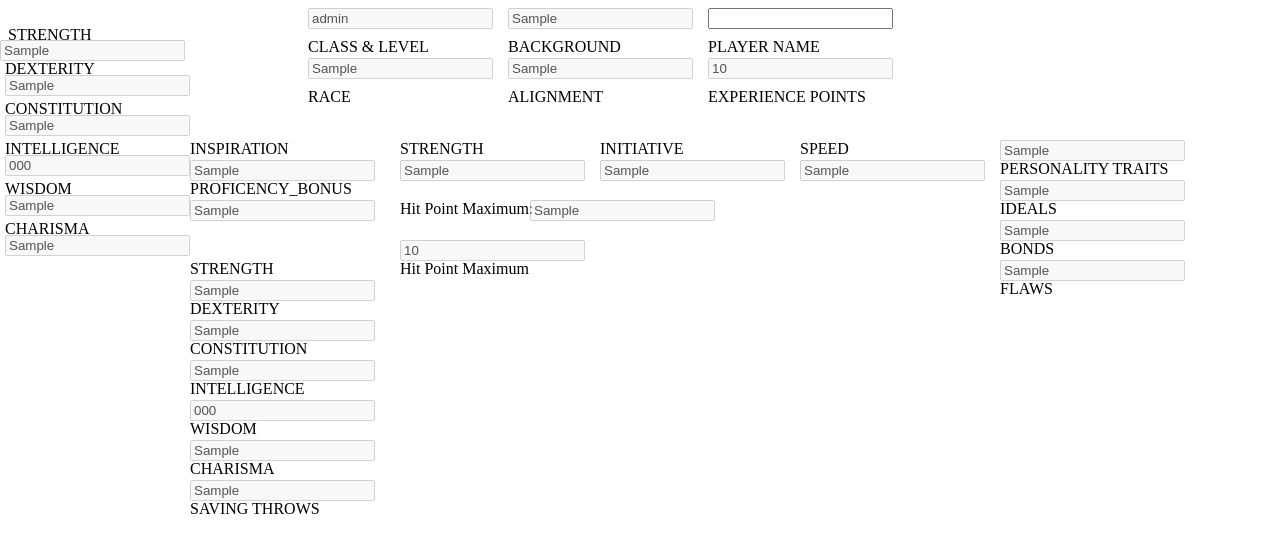
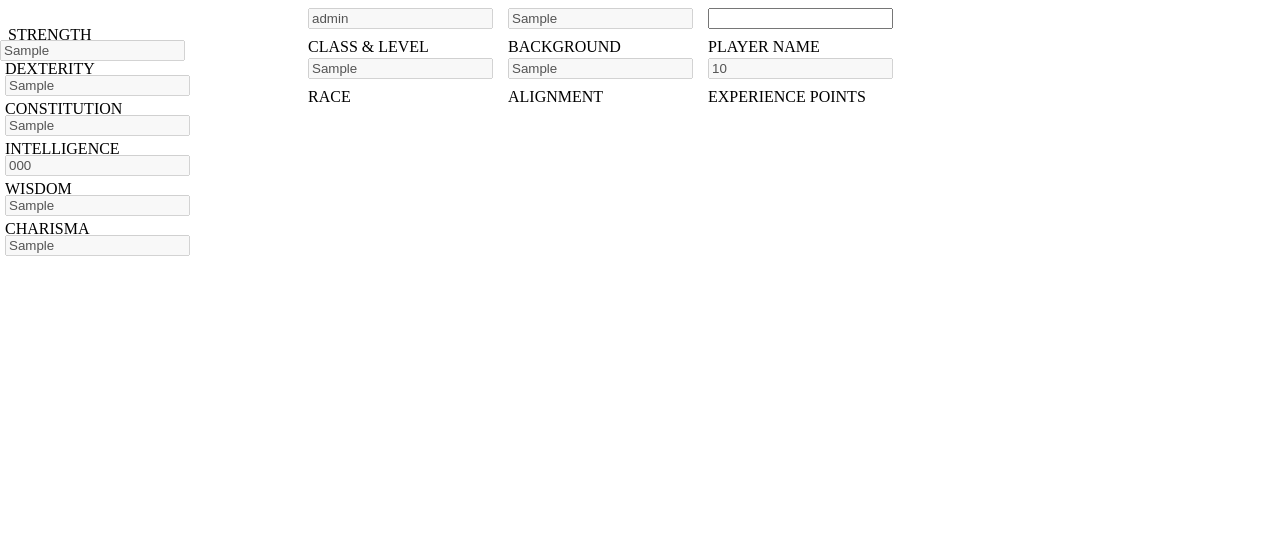
Before and after one commit to theshinymew/DnD-Random-Character-Generator, a Flask app: template templates/character.html in a window 1280 px wide. Shown: the top 538 px of the page. Run offline with Flask 2, Linux system fonts and the light colour scheme; the template is opened without the code that fills it: most values are stand-ins (such as "Sample title", 1, 10 or a date in 2020).

Commit message:
Got rid of some html tags due to formatting, not sure why certain ui is being cut off when rendered

```diff
--- a/templates/character.html
+++ b/templates/character.html
@@ -60,6 +60,7 @@
                 </div>
             </div>
         </br>
+    <!--
     <div class = "Inspiration window">
         <div class = "Inspiration">
                 <label style = "position: absolute; top: 140px; left: 190px">INSPIRATION</input>
@@ -101,7 +102,6 @@
                 </div>
                 <label style = "position: absolute; top: 500; left: 190px">SAVING THROWS</input>
         </div>
-    </br>
         <div class = "Armor Class">
             <div class = "Armor Class">
                 <label style = "position: absolute; top: 140px; left: 400px">STRENGTH</input>
@@ -126,27 +126,28 @@
         </div>
         <div class = "Personality Traits">
             <div>
-                <input type="text"  disabled = disabled value = {{personality_traits}} style = "position: absolute; top: 140px; left: 1000px"></input>
-                <label style = "position: absolute; top: 160px; left: 1000px">PERSONALITY TRAITS</input>
+                <input type="text"  disabled = disabled value = {{personality_traits}} style = "position: absolute; top: 190px; left: 800px"></input>
+                <label style = "position: absolute; top: 210px; left: 800px">PERSONALITY TRAITS</input>
             </div>
         </div>
         <div class = "Ideals">
             <div>
-                <input type="text"  disabled = disabled value = {{ideals}} style = "position: absolute; top: 180px; left: 1000px"></input>
-                <label style = "position: absolute; top: 200px; left: 1000px">IDEALS</input>
+                <input type="text"  disabled = disabled value = {{ideals}} style = "position: absolute; top: 230px; left: 800px"></input>
+                <label style = "position: absolute; top: 260px; left: 800px">IDEALS</input>
             </div>
         </div>
         <div class = "Ideals">
             <div>
-                <input type="text"  disabled = disabled value = {{bonds}} style = "position: absolute; top: 220px; left: 1000px"></input>
-                <label style = "position: absolute; top: 240px; left: 1000px">BONDS</input>
+                <input type="text"  disabled = disabled value = {{bonds}} style = "position: absolute; top: 280px; left: 800px"></input>
+                <label style = "position: absolute; top: 300px; left: 800px">BONDS</input>
             </div>
         </div>
         <div class = "Flaws">
             <div>
-                <input type="text"  disabled = disabled value = {{flaws}} style = "position: absolute; top: 260px; left: 1000px"></input>
-                <label style = "position: absolute; top: 280px; left: 1000px">FLAWS</input>
+                <input type="text"  disabled = disabled value = {{flaws}} style = "position: absolute; top: 320px; left: 800px"></input>
+                <label style = "position: absolute; top: 340px; left: 800px">FLAWS</input>
             </div>
         </div>
+        --->
     </body>
 </html>
```
